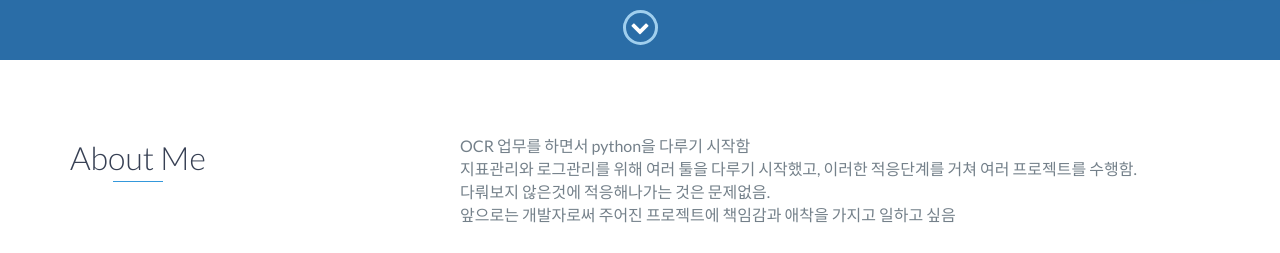
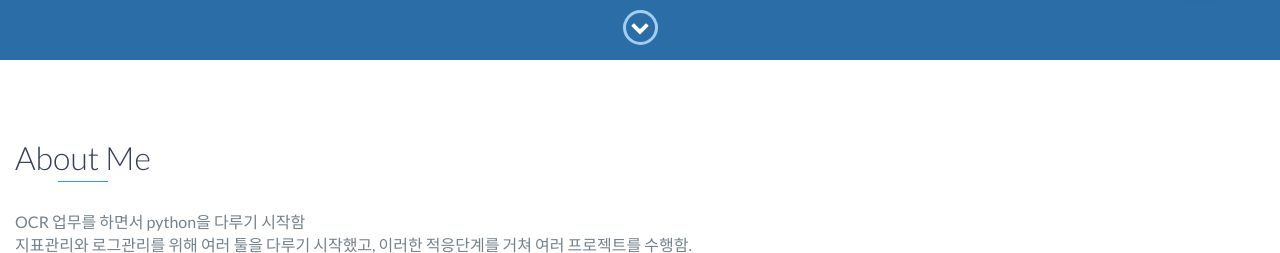
Before and after one commit to jeonaeran/jeonaeran.io, a website: page index.html in a window 1280 px wide. Shown: the part 740-993 px from the top of the page. Drawn offline with nearby package versions, Linux system fonts and the light colour scheme.

Commit message:
Update index.html

```diff
--- a/index.html
+++ b/index.html
@@ -62,18 +62,11 @@
     <!-- End #lead -->
 
     <div id="about">
-        <div class="container">
-            <div class="row">
-                <div class="col-md-4">
-                    <h2 class="heading">About Me</h2>
-                </div>
-                <div class="col-md-8">
-			<p>OCR 업무를 하면서 python을 다루기 시작함</p>
-                    <p>지표관리와 로그관리를 위해 여러 툴을 다루기 시작했고, 이러한 적응단계를 거쳐 여러 프로젝트를 수행함.</p>
-                    <p>다뤄보지 않은것에 적응해나가는 것은 문제없음.</p>
-                    <p>앞으로는 개발자로써 주어진 프로젝트에 책임감과 애착을 가지고 일하고 싶음 </p>
-                </div>
-            </div>
+	<h2 class="heading">About Me</h2>
+	<p>OCR 업무를 하면서 python을 다루기 시작함</p>
+	<p>지표관리와 로그관리를 위해 여러 툴을 다루기 시작했고, 이러한 적응단계를 거쳐 여러 프로젝트를 수행함.</p>
+	<p>다뤄보지 않은것에 적응해나가는 것은 문제없음.</p>
+	<p>앞으로는 개발자로써 주어진 프로젝트에 책임감과 애착을 가지고 일하고 싶음 </p>
     </div>
     <!-- End #about -->
 
```
